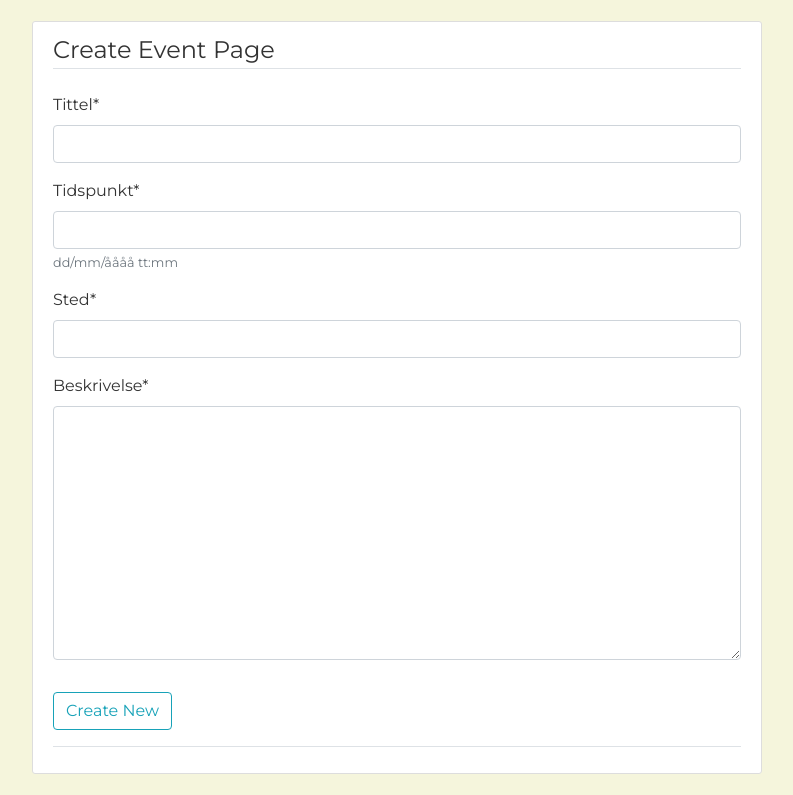
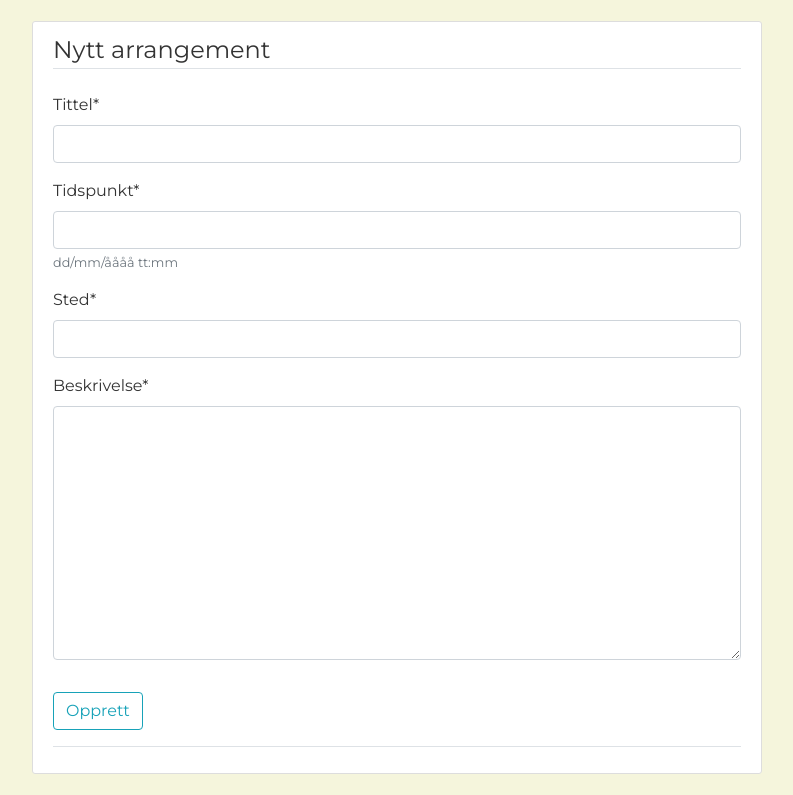
Before and after one commit to eivindsd/Programvareutvikling---Prosjekt, a Django app: page /createEvent/ in a window 1280 px wide. Shown: the part 59-854 px from the top of the page, without its empty margins (53-846 px from the left). Run offline with Django 3.2, Linux system fonts and the light colour scheme; some libraries are stand-ins or nearby versions.

Commit message:
changed language on some fields

```diff
--- a/website/templates/website/createEvent.html
+++ b/website/templates/website/createEvent.html
@@ -9,11 +9,11 @@
         <form method="POST">
             {% csrf_token %}
             <fieldset class="form-group">
-                <legend class="border-bottom mb-4">Create Event Page</legend>
+                <legend class="border-bottom mb-4">Nytt arrangement</legend>
                 {{ form|crispy }}
             </fieldset>
             <div class="form-group">
-                <button class="btn btn-outline-info" type="submit">Create New</button>
+                <button class="btn btn-outline-info" type="submit">Opprett</button>
             </div>
         </form>
         <div class="border-top pt-3">
--- a/website/templates/website/messages.html
+++ b/website/templates/website/messages.html
@@ -9,12 +9,12 @@
         <form method="POST">
             {% csrf_token %}
             <fieldset class="form-group">
-                <legend class="border-bottom mb-4">Create Message</legend>
+                <legend class="border-bottom mb-4">Ny melding</legend>
                 {{ form|crispy }}
 
             </fieldset>
             <div class="form-group">
-                <button class="btn btn-outline-info" type="submit" >Send Message</button>
+                <button class="btn btn-outline-info" type="submit" >Send melding</button>
             </div>
         </form>
         <div class="border-top pt-3">
```
